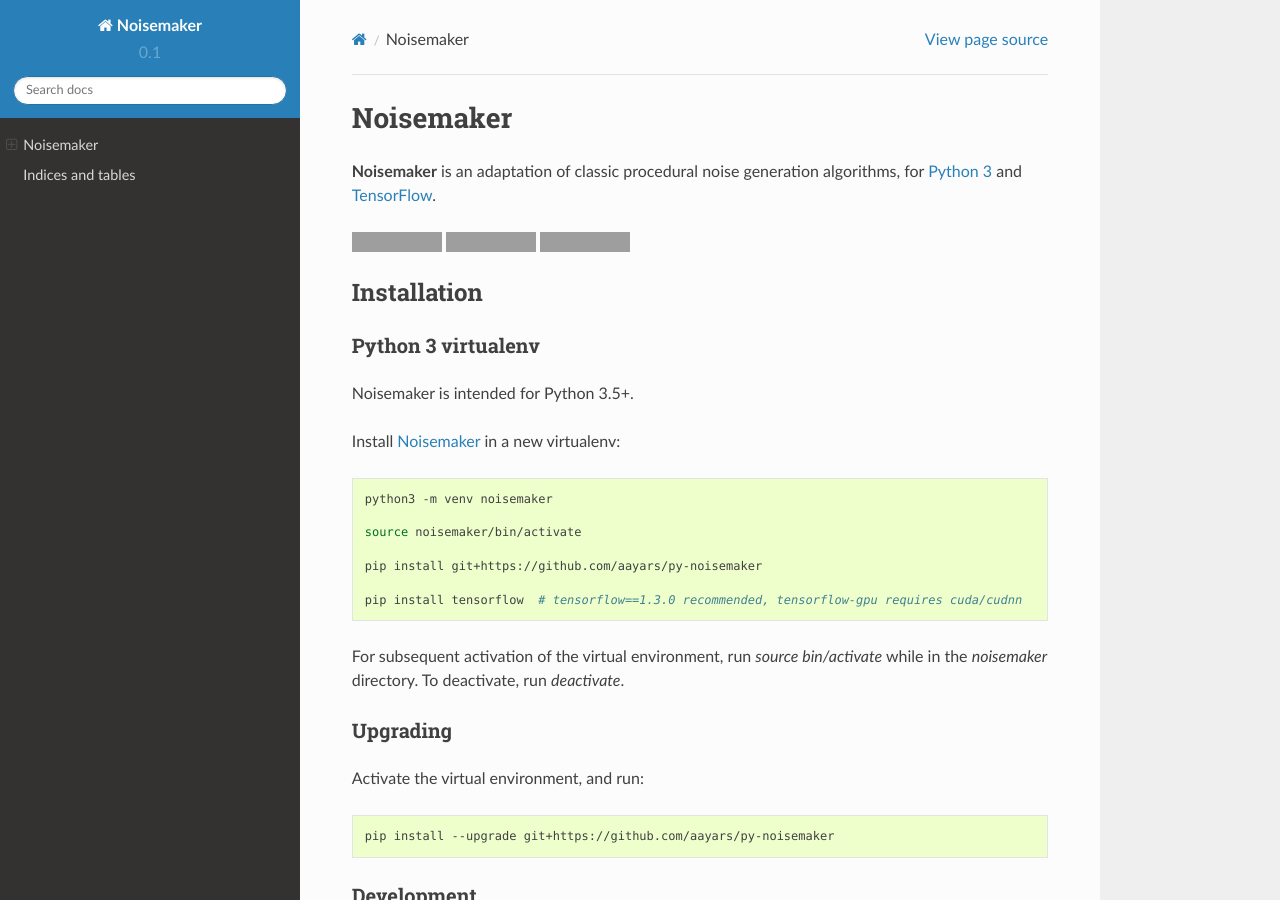
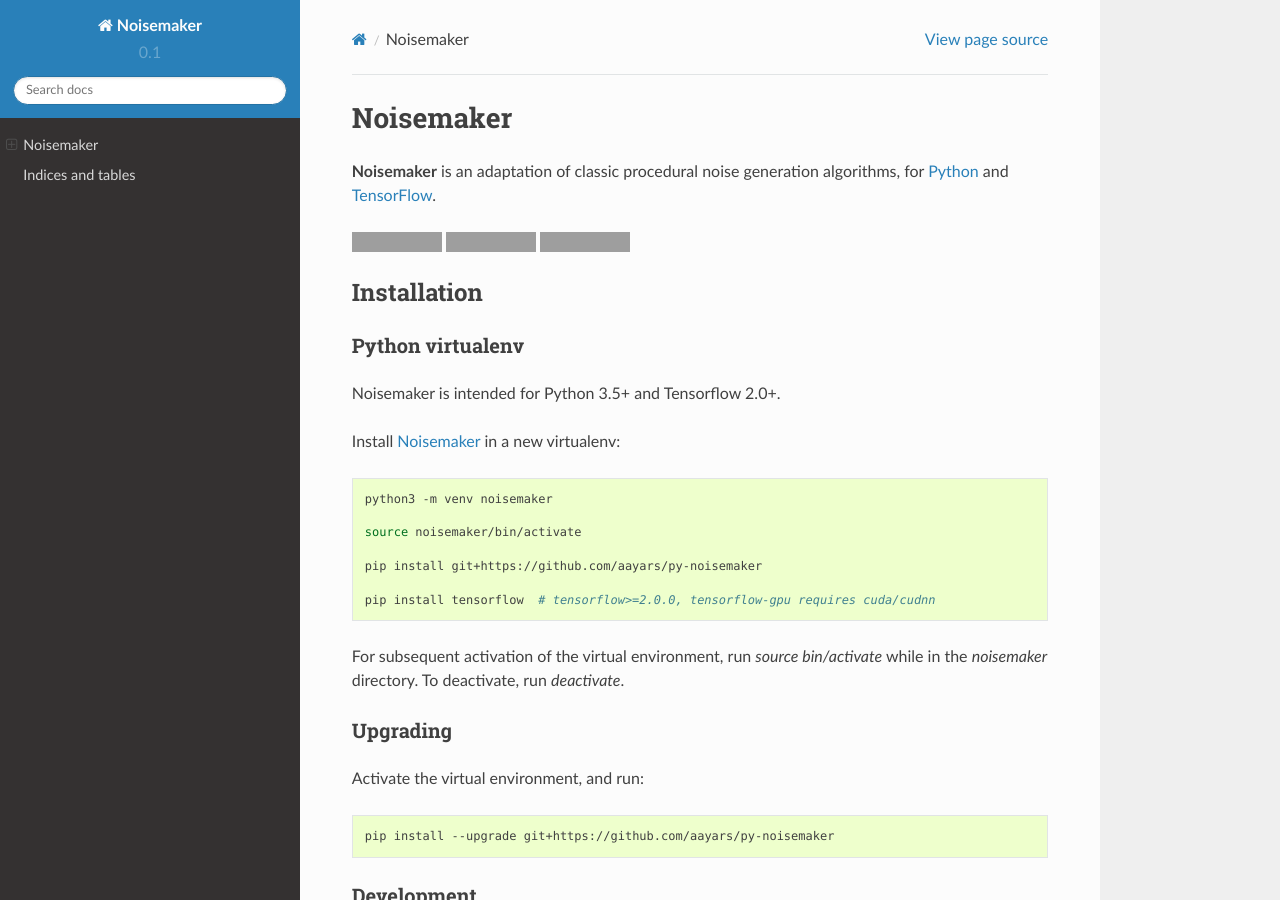
Before and after one commit to aayars/py-noisemaker, a Sphinx documentation site: the page built from docs/index.rst, in a window 1280 px wide and 900 px high. Built offline with Sphinx 7.4.7 and the Read the Docs theme 2.0.0, drawn with Linux system fonts in a browser that asks for light colours; grey boxes are pictures that could not be loaded.

Commit message:
doc updates

```diff
--- a/docs/index.rst
+++ b/docs/index.rst
@@ -5,7 +5,7 @@
    :maxdepth: 2
    :caption: Contents:
 
-**Noisemaker** is an adaptation of classic procedural noise generation algorithms, for `Python 3`_ and `TensorFlow`_.
+**Noisemaker** is an adaptation of classic procedural noise generation algorithms, for `Python`_ and `TensorFlow`_.
 
 .. image:: https://travis-ci.com/aayars/py-noisemaker.svg?branch=master
    :target: https://travis-ci.com/aayars/py-noisemaker
@@ -22,10 +22,10 @@
 Installation
 ------------
 
-Python 3 virtualenv
+Python virtualenv
 ~~~~~~~~~~~~~~~~~~~
 
-Noisemaker is intended for Python 3.5+.
+Noisemaker is intended for Python 3.5+ and Tensorflow 2.0+.
 
 Install `Noisemaker`_ in a new virtualenv:
 
@@ -37,7 +37,7 @@
 
     pip install git+https://github.com/aayars/py-noisemaker
 
-    pip install tensorflow  # tensorflow==1.3.0 recommended, tensorflow-gpu requires cuda/cudnn
+    pip install tensorflow  # tensorflow>=2.0.0, tensorflow-gpu requires cuda/cudnn
 
 For subsequent activation of the virtual environment, run `source bin/activate` while in the `noisemaker` directory. To deactivate, run `deactivate`.
 
@@ -106,7 +106,7 @@
 * :ref:`genindex`
 * :ref:`modindex`
 
-.. _`Python 3`: https://www.python.org/
+.. _`Python`: https://www.python.org/
 .. _`Noisemaker`: https://github.com/aayars/py-noisemaker
 .. _`Noisemaker on Docker`: https://hub.docker.com/r/aayars/py-noisemaker/
 .. _`TensorFlow`: https://www.tensorflow.org/
--- a/setup.py
+++ b/setup.py
@@ -4,7 +4,7 @@
 
 
 setup(name='noisemaker',
-      version='0.1.145',
+      version='0.1.146',
       description='Generates procedural noise with Python 3 and TensorFlow',
       author='Alex Ayars',
       author_email='aayars@gmail.com',
```
